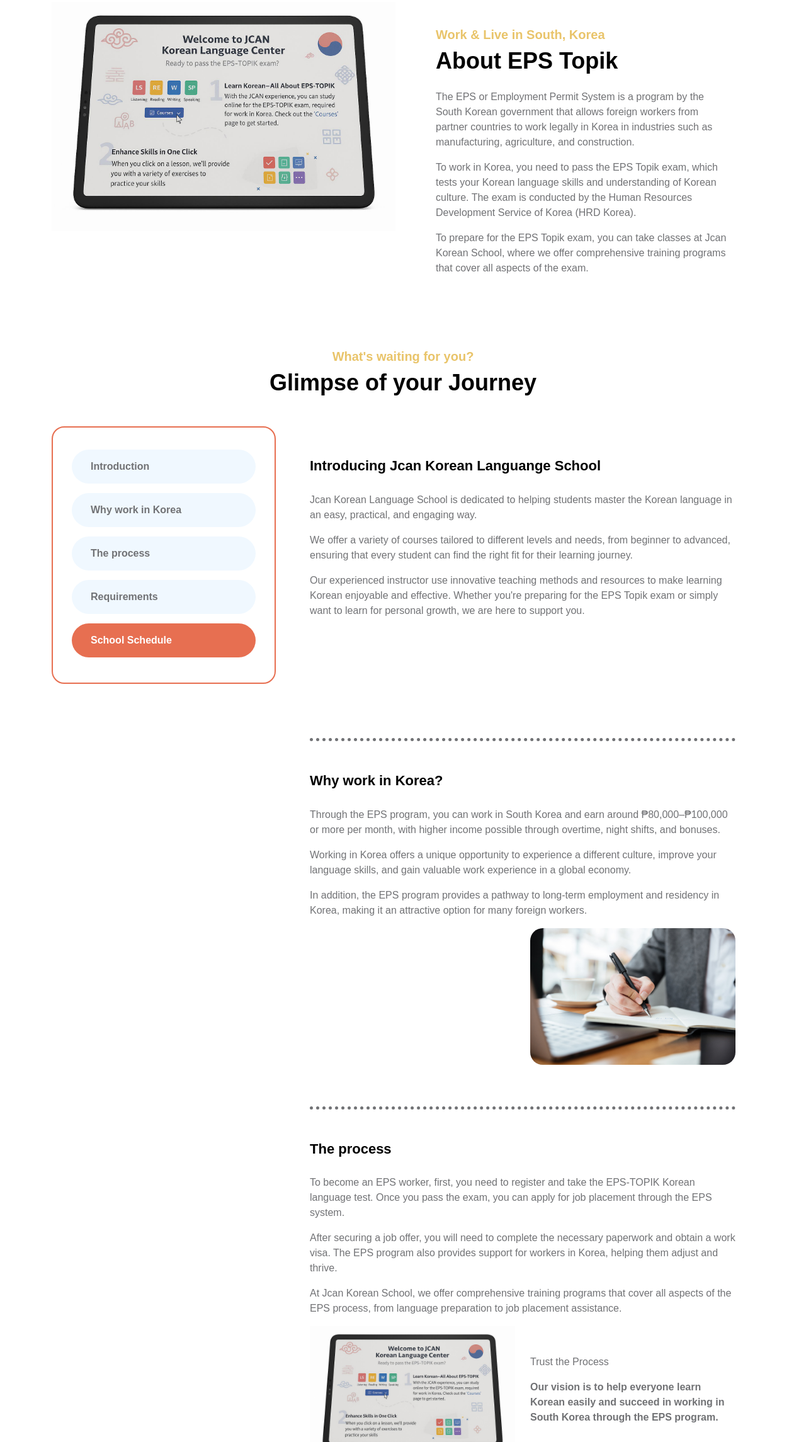
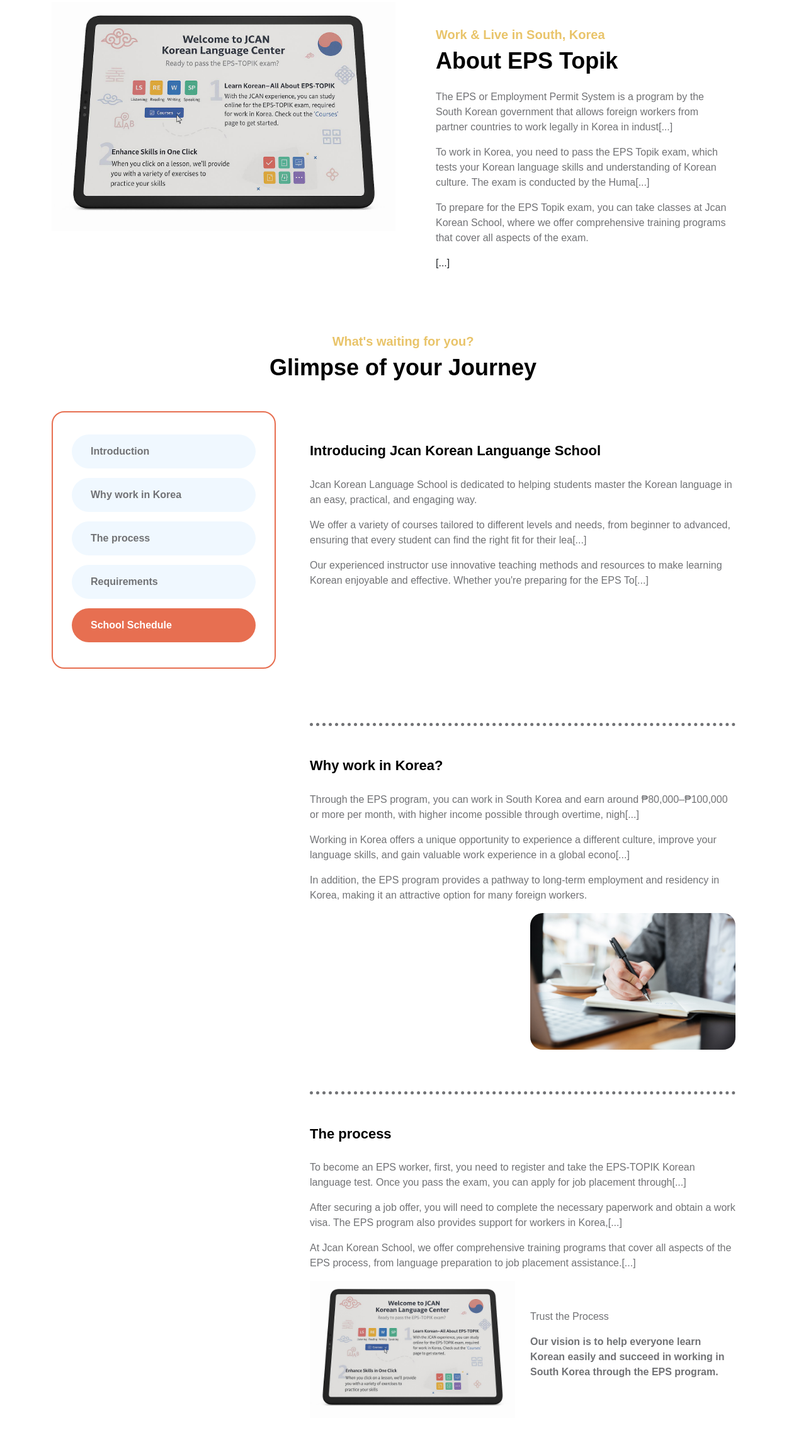
Before and after one commit to Rodashen/JcanKLC1, a plain HTML site: page index.html in a window 1280 px wide. Shown: the part 967-3257 px from the top of the page at 63% size. Drawn offline with Linux system fonts and the light colour scheme; files whose address does not match are found by name; a web font is replaced by a local one.

Commit message:
Update index.html

```diff
--- a/index.html
+++ b/index.html
@@ -61,6 +61,15 @@
                 .nav-pills .nav-link {
                     font-size: 1rem;
                     padding: 0.5rem 0.8rem;
+                }
+                /* FIX: Ensure nav links are visible in mobile dropdown */
+                .navbar-nav .nav-link {
+                    color: #222 !important;
+                }
+                .navbar-nav .nav-link.active,
+                .navbar-nav .nav-link:focus,
+                .navbar-nav .nav-link:hover {
+                    color: #0d6efd !important;
                 }
             }
             @media (max-width: 575.98px) {
@@ -205,9 +214,9 @@ https://templatemo.com/tm-588-ebook-landing
                             <div class="book-section-info">
                                 <h6>Work &amp; Live in South, Korea</h6>
                                 <h2 class="mb-4">About EPS Topik</h2>
-                                <p>The EPS or Employment Permit System is a program by the South Korean government that allows foreign workers from partner countries to work legally in Korea in industries such as manufacturing, agriculture, and construction.</p>
-                                <p>To work in Korea, you need to pass the EPS Topik exam, which tests your Korean language skills and understanding of Korean culture. The exam is conducted by the Human Resources Development Service of Korea (HRD Korea).</p>
-                                <p>To prepare for the EPS Topik exam, you can take classes at Jcan Korean School, where we offer comprehensive training programs that cover all aspects of the exam.</p>
+                                <p>The EPS or Employment Permit System is a program by the South Korean government that allows foreign workers from partner countries to work legally in Korea in indust[...]
+                                <p>To work in Korea, you need to pass the EPS Topik exam, which tests your Korean language skills and understanding of Korean culture. The exam is conducted by the Huma[...]
+                                <p>To prepare for the EPS Topik exam, you can take classes at Jcan Korean School, where we offer comprehensive training programs that cover all aspects of the exam.</p>[...]
                             </div>
                         </div>
 
@@ -242,14 +251,14 @@ https://templatemo.com/tm-588-ebook-landing
                                 <div class="scrollspy-example-item" id="item-1">
                                     <h5>Introducing Jcan Korean Languange School</h5>
                                     <p>Jcan Korean Language School is dedicated to helping students master the Korean language in an easy, practical, and engaging way. </p>
-                                    <p>We offer a variety of courses tailored to different levels and needs, from beginner to advanced, ensuring that every student can find the right fit for their learning journey.</p>
-                                    <p>Our experienced instructor use innovative teaching methods and resources to make learning Korean enjoyable and effective. Whether you're preparing for the EPS Topik exam or simply want to learn for personal growth, we are here to support you.</p>
+                                    <p>We offer a variety of courses tailored to different levels and needs, from beginner to advanced, ensuring that every student can find the right fit for their lea[...]
+                                    <p>Our experienced instructor use innovative teaching methods and resources to make learning Korean enjoyable and effective. Whether you're preparing for the EPS To[...]
                                 </div>
 
                                 <div class="scrollspy-example-item" id="item-2">
                                     <h5>Why work in Korea?</h5>
-                                    <p>Through the EPS program, you can work in South Korea and earn around ₱80,000–₱100,000 or more per month, with higher income possible through overtime, night shifts, and bonuses.</p>
-                                    <p>Working in Korea offers a unique opportunity to experience a different culture, improve your language skills, and gain valuable work experience in a global economy.</p>
+                                    <p>Through the EPS program, you can work in South Korea and earn around ₱80,000–₱100,000 or more per month, with higher income possible through overtime, nigh[...]
+                                    <p>Working in Korea offers a unique opportunity to experience a different culture, improve your language skills, and gain valuable work experience in a global econo[...]
                                     <p>In addition, the EPS program provides a pathway to long-term employment and residency in Korea, making it an attractive option for many foreign workers.</p>
                                     <div class="row">
                                         <div class="col-lg-6 col-12 mb-3">
@@ -263,9 +272,9 @@ https://templatemo.com/tm-588-ebook-landing
 
                                 <div class="scrollspy-example-item" id="item-3">
                                     <h5>The process</h5>
-                                    <p>To become an EPS worker, first, you need to register and take the EPS-TOPIK Korean language test. Once you pass the exam, you can apply for job placement through the EPS system.</p>
-                                    <p>After securing a job offer, you will need to complete the necessary paperwork and obtain a work visa. The EPS program also provides support for workers in Korea, helping them adjust and thrive.</p>
-                                    <p>At Jcan Korean School, we offer comprehensive training programs that cover all aspects of the EPS process, from language preparation to job placement assistance.</p>
+                                    <p>To become an EPS worker, first, you need to register and take the EPS-TOPIK Korean language test. Once you pass the exam, you can apply for job placement through[...]
+                                    <p>After securing a job offer, you will need to complete the necessary paperwork and obtain a work visa. The EPS program also provides support for workers in Korea,[...]
+                                    <p>At Jcan Korean School, we offer comprehensive training programs that cover all aspects of the EPS process, from language preparation to job placement assistance.[...]
                                     <div class="row align-items-center">
                                         <div class="col-lg-6 col-12">
                                             <img src="tablet-screen-contents.jpg" class="img-fluid" alt="">
```
